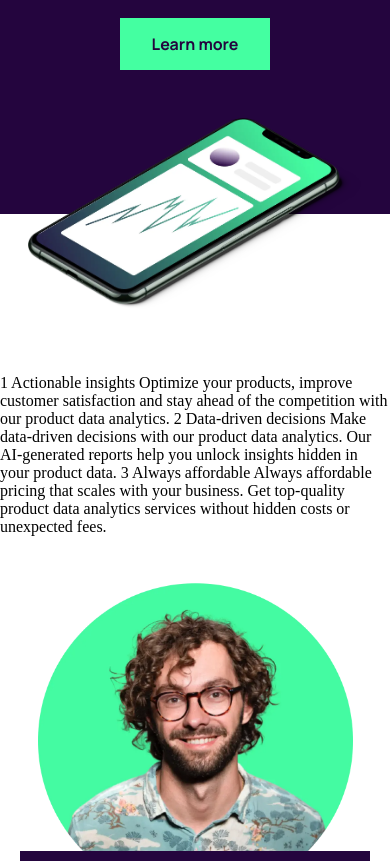
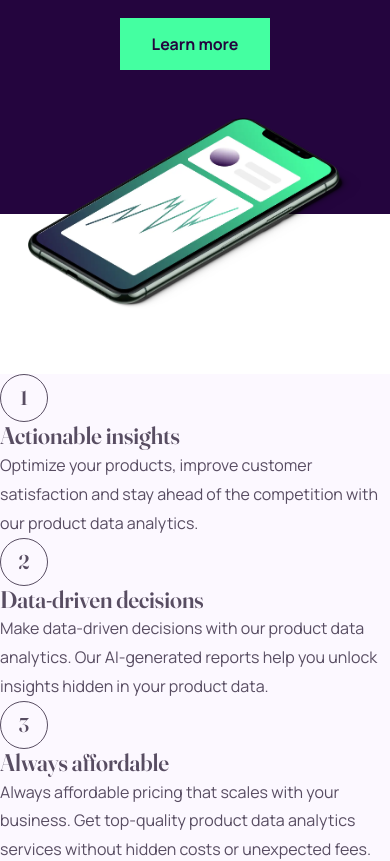
Before and after one commit to Michael-Andreas/workit-landing-page, a plain HTML site: page index.html in a window 390 px wide. Shown: the part 261-1122 px from the top of the page. Drawn offline with Linux system fonts and the light colour scheme.

Commit message:
finished bottom section on mobile, started working on features section

```diff
--- a/index.html
+++ b/index.html
@@ -32,13 +32,34 @@
     </header>
     <main>
       <section>
-        1 Actionable insights Optimize your products, improve customer
-        satisfaction and stay ahead of the competition with our product data
-        analytics. 2 Data-driven decisions Make data-driven decisions with our
-        product data analytics. Our AI-generated reports help you unlock
-        insights hidden in your product data. 3 Always affordable Always
-        affordable pricing that scales with your business. Get top-quality
-        product data analytics services without hidden costs or unexpected fees.
+        <div class="features">
+          <div class="feature-item">
+            <span>1</span>
+            <h3>Actionable insights</h3>
+            <p>
+              Optimize your products, improve customer satisfaction and stay
+              ahead of the competition with our product data analytics.
+            </p>
+          </div>
+          <div class="feature-item">
+            <span>2</span>
+            <h3>Data-driven decisions</h3>
+            <p>
+              Make data-driven decisions with our product data analytics. Our
+              AI-generated reports help you unlock insights hidden in your
+              product data.
+            </p>
+          </div>
+          <div class="feature-item">
+            <span>3</span>
+            <h3>Always affordable</h3>
+            <p>
+              Always affordable pricing that scales with your business. Get
+              top-quality product data analytics services without hidden costs
+              or unexpected fees.
+            </p>
+          </div>
+        </div>
       </section>
       <section>
         <img src="./assets/images/image-founder.webp" alt="founder" />
@@ -51,6 +72,10 @@
             call.
           </p>
           <a class="button" href="#">Apply for access</a>
+          <img
+            class="pattern-3"
+            src="./assets/images/bg-pattern-3.svg"
+            aria-hidden="true" />
         </article>
       </section>
     </main>
--- a/style.css
+++ b/style.css
@@ -124,6 +124,42 @@ main {
   padding-top: 10rem;
 }
 
+section:nth-child(1) {
+  background-color: var(--Purple-100);
+  color: var(--Purple-500);
+}
+
+.features span {
+  display: flex;
+  align-items: center;
+  justify-content: center;
+  width: min-content;
+  font-family: "Fraunces";
+  font-size: 1.25rem;
+  line-height: 40%;
+  letter-spacing: 0px;
+  padding: 0.25rem 1.25rem;
+  width: 3rem;
+  height: 3rem;
+  border: 1px solid var(--Purple-500);
+  border-radius: 50%;
+}
+
+.features h3 {
+  font-family: "Fraunces";
+  font-size: 1.5rem;
+  font-weight: 400;
+  line-height: 120%;
+  letter-spacing: 0px;
+}
+
+.feature-item p {
+  font-family: "Manrope";
+  font-size: 1rem;
+  line-height: 180%;
+  letter-spacing: 0px;
+}
+
 section:nth-child(2) {
   padding-inline: 20px;
   background-color: white;
@@ -158,6 +194,10 @@ section:nth-child(2) img {
 
 .founder p {
   padding-bottom: 32px;
+}
+
+.pattern-3 {
+  display: none;
 }
 
 
@@ -198,5 +238,25 @@ footer img:first-child {
   .founder {
     margin-top: 168px;
     margin-left: -110px;
+    position: relative;
+    text-align: left;
+    padding: 48px;
+  }
+
+  .founder h3 {
+    font-size: 3.5rem;
+  }
+
+  .founder .button {
+    margin-left: auto;
+    margin-inline: 0;
+  }
+
+  .pattern-3 {
+    display: block;
+    position: absolute;
+    max-width: 175px !important;
+    bottom: -25%;
+    right: 5%;
   }
 }
```
